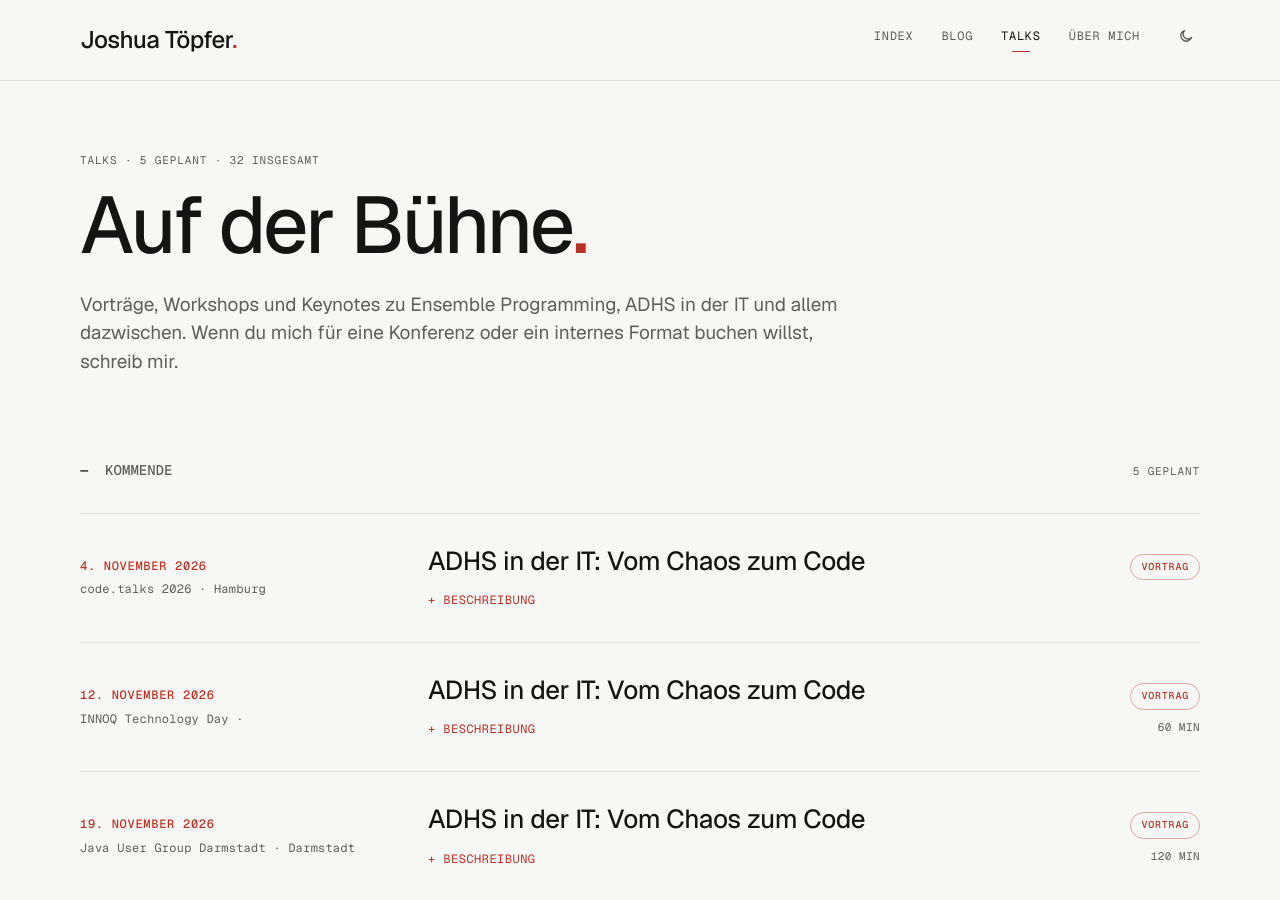
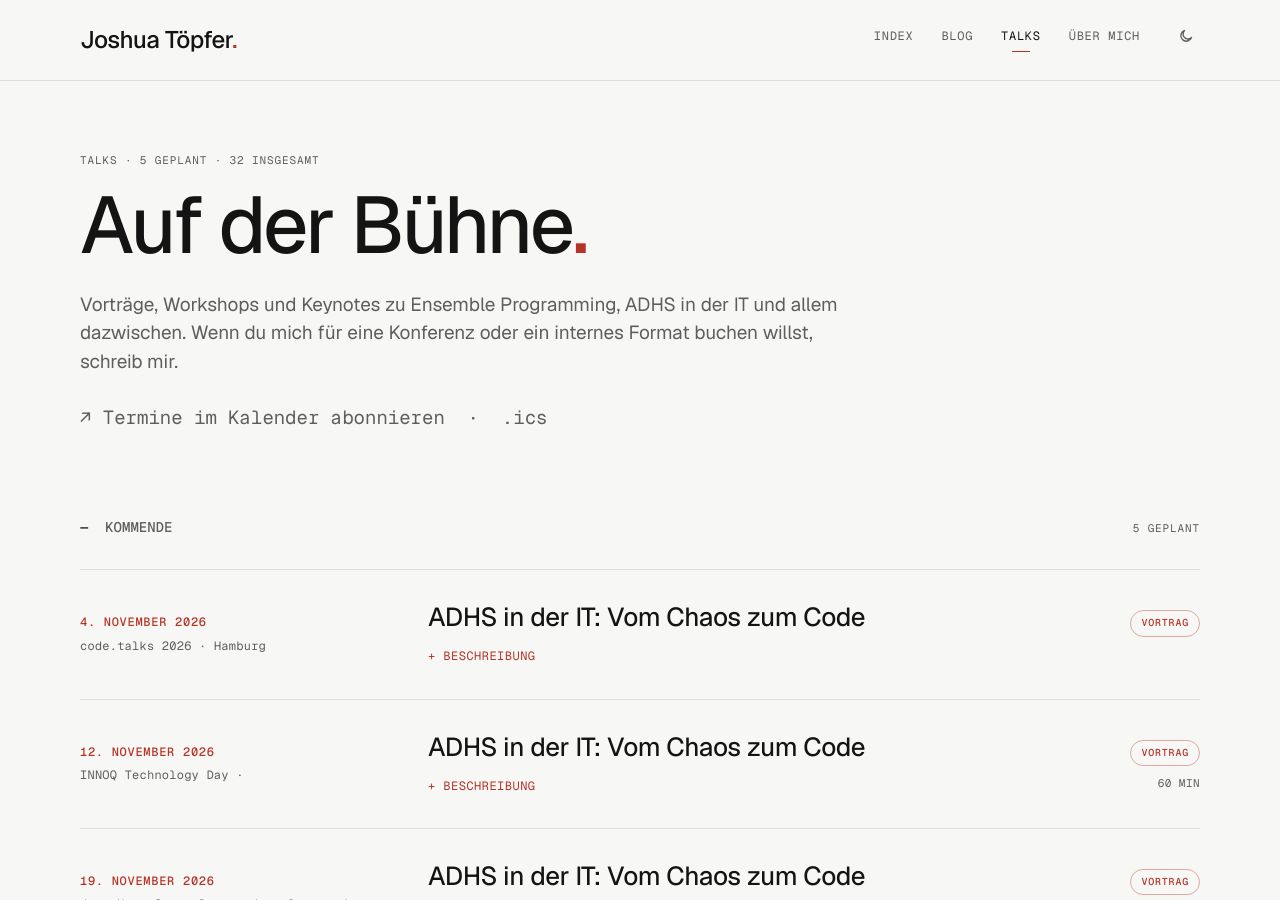
Before and after one commit to hollesse/joshuatoepfer.de, a Jekyll site: the page built from talks/index.html, in a window 1280 px wide and 900 px high. Built offline with Jekyll 4.4.1, drawn with Linux system fonts in a browser that asks for light colours; part of the change alters nothing that is shown.

Commit message:
Add subscribable iCal feed for talks
Generates /talks.ics from _data/talks.yml as all-day events and links
it (webcal:// + plain .ics) from the talks page.

Co-Authored-By: Claude Opus 5.5 <noreply@anthropic.com>
Claude-Session: https://claude.ai/code/session_011bSwGwKiMzfN7Zn6EAz5e4

```diff
--- a/_layouts/talks.html
+++ b/_layouts/talks.html
@@ -14,6 +14,12 @@ layout: default
     Vorträge, Workshops und Keynotes zu Ensemble Programming, ADHS in der
     IT und allem dazwischen. Wenn du mich für eine Konferenz oder ein
     internes Format buchen willst, schreib mir.
+  </p>
+  {%- assign ics_url = '/talks.ics' | absolute_url -%}
+  <p class="mono">
+    <a href="{{ ics_url | replace_first: 'https://', 'webcal://' | replace_first: 'http://', 'webcal://' }}" class="link">↗ Termine im Kalender abonnieren</a>
+    &nbsp;·&nbsp;
+    <a href="{{ ics_url }}" class="link">.ics</a>
   </p>
 </section>
 
--- /dev/null
+++ b/_plugins/talks_ical.rb
@@ -0,0 +1,116 @@
+# Generates /talks.ics — an iCalendar feed of all talks in _data/talks.yml,
+# so the talk schedule can be subscribed to from any calendar app
+# (webcal://joshuatoepfer.de/talks.ics).
+#
+# Talks only carry a date (no time), so every entry becomes an all-day event.
+# Written as a generator rather than a Liquid template because RFC 5545
+# requires text escaping and 75-octet line folding, which Liquid can't do
+# cleanly.
+
+require "date"
+require "digest"
+
+module TalksIcal
+  class Generator < Jekyll::Generator
+    safe true
+    priority :low
+
+    def generate(site)
+      talks = site.data["talks"] || []
+      file = Jekyll::PageWithoutAFile.new(site, site.source, "", "talks.ics")
+      file.content = Calendar.new(site, talks).to_s
+      file.data["layout"] = nil
+      file.data["sitemap"] = false
+      site.pages << file
+    end
+  end
+
+  class Calendar
+    def initialize(site, talks)
+      @site = site
+      @talks = talks.sort_by { |t| t["date"].to_s }
+      @stamp = site.time.utc.strftime("%Y%m%dT%H%M%SZ")
+      @host = URI(site.config["url"].to_s).host || "joshuatoepfer.de"
+    end
+
+    def to_s
+      lines = [
+        "BEGIN:VCALENDAR",
+        "VERSION:2.0",
+        "PRODID:-//#{@host}//Talks//DE",
+        "CALSCALE:GREGORIAN",
+        "METHOD:PUBLISH",
+        "X-WR-CALNAME:#{escape("Talks · #{@site.config.dig("author", "name")}")}",
+        "X-WR-TIMEZONE:Europe/Berlin",
+        "REFRESH-INTERVAL;VALUE=DURATION:PT12H",
+        "X-PUBLISHED-TTL:PT12H",
+      ]
+      @talks.each { |t| lines.concat(event(t)) }
+      lines << "END:VCALENDAR"
+      lines.map { |l| fold(l) }.join("\r\n") + "\r\n"
+    end
+
+    private
+
+    def event(t)
+      date = Date.parse(t["date"].to_s)
+      location = [t["where"], t["city"]].compact.join(", ")
+      lines = [
+        "BEGIN:VEVENT",
+        "UID:#{uid(t)}",
+        "DTSTAMP:#{@stamp}",
+        "DTSTART;VALUE=DATE:#{date.strftime("%Y%m%d")}",
+        "DTEND;VALUE=DATE:#{(date + 1).strftime("%Y%m%d")}",
+        "SUMMARY:#{escape(t["what"])}",
+        "LOCATION:#{escape(location)}",
+        "DESCRIPTION:#{escape(description(t))}",
+        "TRANSP:TRANSPARENT",
+      ]
+      lines << "URL:#{t["source_url"]}" if t["source_url"]
+      lines << "END:VEVENT"
+    end
+
+    # Stable across builds so calendar apps update events instead of
+    # duplicating them. INNOQ entries are keyed by source_url (as in the sync);
+    # manual entries by date + title.
+    def uid(t)
+      key = t["source_url"] || "#{t["date"]}|#{t["what"]}"
+      "#{Digest::SHA1.hexdigest(key.to_s)}@#{@host}"
+    end
+
+    def description(t)
+      parts = []
+      parts << t["abstract"].to_s.strip if t["abstract"]
+      parts << "Slides: #{t["slides"]}" if t["slides"]
+      parts << "Video: #{t["video"]}" if t["video"]
+      parts << "Mehr: #{t["source_url"]}" if t["source_url"]
+      parts.join("\n\n")
+    end
+
+    def escape(text)
+      text.to_s
+        .gsub("\\", "\\\\\\\\")
+        .gsub(";", "\\;")
+        .gsub(",", "\\,")
+        .gsub(/\r?\n/, "\\n")
+    end
+
+    # RFC 5545 §3.1: lines longer than 75 octets are folded with CRLF + space,
+    # without splitting multi-byte UTF-8 characters.
+    def fold(line)
+      out = []
+      current = +""
+      limit = 75
+      line.each_char do |ch|
+        if current.bytesize + ch.bytesize > limit
+          out << current
+          current = +""
+          limit = 74 # continuation lines start with a space
+        end
+        current << ch
+      end
+      out << current
+      out.join("\r\n ")
+    end
+  end
+end
```
